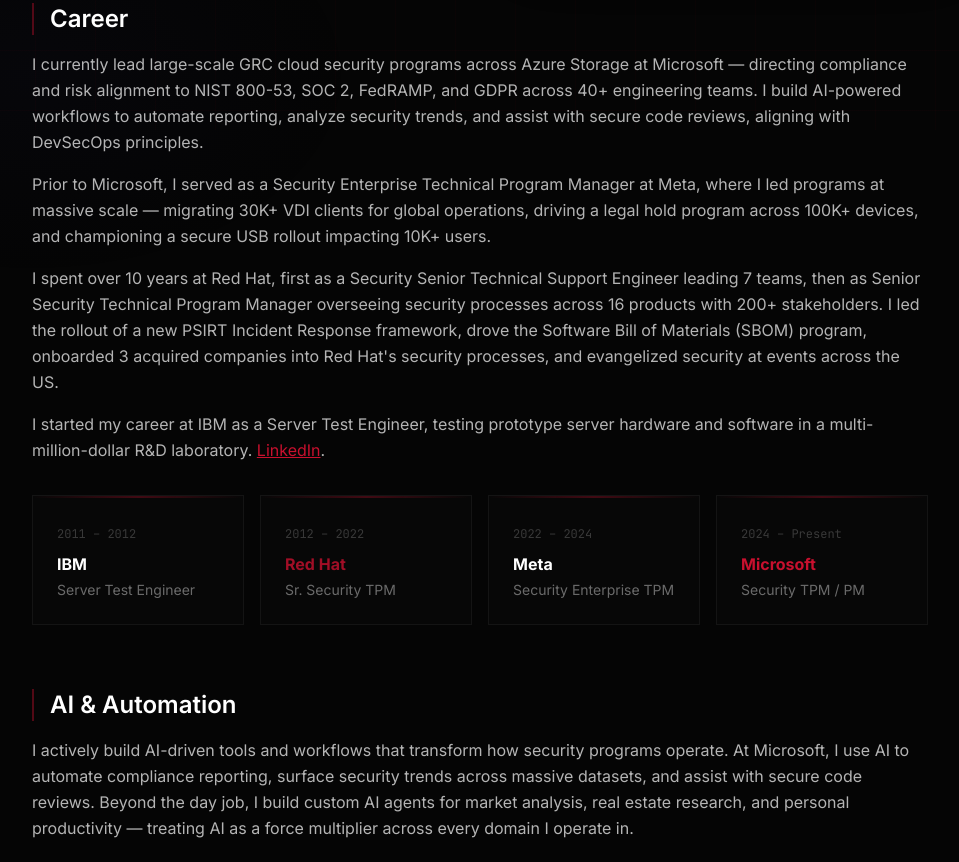
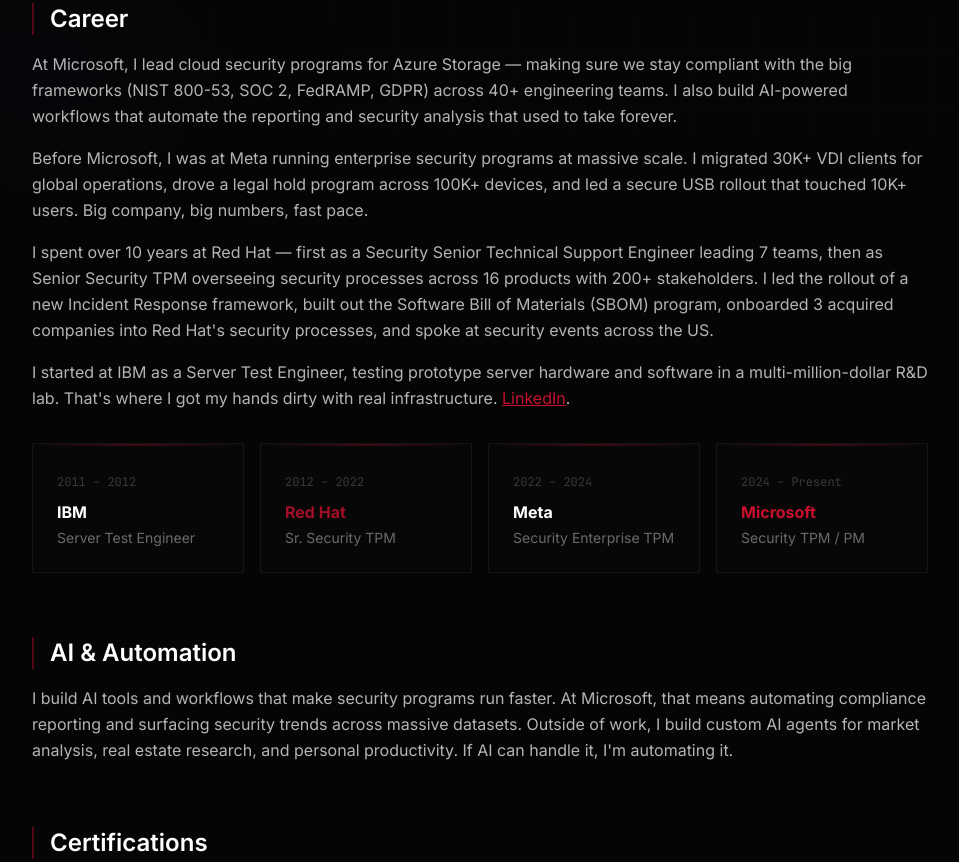
Before and after one commit to mtg-vox/bryantotty-site, a plain HTML site: page about.html in a window 1280 px wide. Shown: the part 685-1547 px from the top of the page, without its empty margins (160-1119 px from the left). Drawn offline with nearby package versions, Linux system fonts and the light colour scheme.

Commit message:
rewrite About page sections in natural conversational voice

```diff
--- a/about.html
+++ b/about.html
@@ -73,7 +73,7 @@
                 <div class="flex-1">
                     <h2 class="text-2xl font-semibold mb-4">Who is Bryan Totty?</h2>
                     <p class="text-white/70 leading-relaxed">
-                        I have had the opportunity to lead international business teams, hike remote mountainsides, perform in front of large audiences, and study wealth generation and investing. My friends describe me as driven and a supportive mentor. I aim to inspire others to explore beyond their perceived limitations.
+                        I've led international business teams, hiked remote mountainsides, performed in front of large audiences, and studied wealth generation and investing deeply. My friends describe me as driven and a supportive mentor. I aim to inspire others to explore beyond their perceived limitations.
                     </p>
                 </div>
                 <div class="w-full md:w-96 flex-shrink-0">
@@ -86,16 +86,16 @@
             <section class="reveal mb-16">
                 <h2 class="text-2xl font-semibold mb-4 border-l-2 border-glow/40 pl-4">Career</h2>
                 <p class="text-white/70 leading-relaxed mb-4">
-                    I currently lead large-scale GRC cloud security programs across Azure Storage at Microsoft — directing compliance and risk alignment to NIST 800-53, SOC 2, FedRAMP, and GDPR across 40+ engineering teams. I build AI-powered workflows to automate reporting, analyze security trends, and assist with secure code reviews, aligning with DevSecOps principles.
+                    At Microsoft, I lead cloud security programs for Azure Storage — making sure we stay compliant with the big frameworks (NIST 800-53, SOC 2, FedRAMP, GDPR) across 40+ engineering teams. I also build AI-powered workflows that automate the reporting and security analysis that used to take forever.
                 </p>
                 <p class="text-white/70 leading-relaxed mb-4">
-                    Prior to Microsoft, I served as a Security Enterprise Technical Program Manager at Meta, where I led programs at massive scale — migrating 30K+ VDI clients for global operations, driving a legal hold program across 100K+ devices, and championing a secure USB rollout impacting 10K+ users.
+                    Before Microsoft, I was at Meta running enterprise security programs at massive scale. I migrated 30K+ VDI clients for global operations, drove a legal hold program across 100K+ devices, and led a secure USB rollout that touched 10K+ users. Big company, big numbers, fast pace.
                 </p>
                 <p class="text-white/70 leading-relaxed mb-4">
-                    I spent over 10 years at Red Hat, first as a Security Senior Technical Support Engineer leading 7 teams, then as Senior Security Technical Program Manager overseeing security processes across 16 products with 200+ stakeholders. I led the rollout of a new PSIRT Incident Response framework, drove the Software Bill of Materials (SBOM) program, onboarded 3 acquired companies into Red Hat's security processes, and evangelized security at events across the US.
+                    I spent over 10 years at Red Hat — first as a Security Senior Technical Support Engineer leading 7 teams, then as Senior Security TPM overseeing security processes across 16 products with 200+ stakeholders. I led the rollout of a new Incident Response framework, built out the Software Bill of Materials (SBOM) program, onboarded 3 acquired companies into Red Hat's security processes, and spoke at security events across the US.
                 </p>
                 <p class="text-white/70 leading-relaxed">
-                    I started my career at IBM as a Server Test Engineer, testing prototype server hardware and software in a multi-million-dollar R&D laboratory. <a href="https://www.linkedin.com/in/bryantotty/" target="_blank" rel="noopener" class="text-glow hover:text-red-300 underline">LinkedIn</a>.
+                    I started at IBM as a Server Test Engineer, testing prototype server hardware and software in a multi-million-dollar R&D lab. That's where I got my hands dirty with real infrastructure. <a href="https://www.linkedin.com/in/bryantotty/" target="_blank" rel="noopener" class="text-glow hover:text-red-300 underline">LinkedIn</a>.
                 </p>
 
                 <!-- Career Timeline -->
@@ -127,7 +127,7 @@
             <section class="reveal mb-16">
                 <h2 class="text-2xl font-semibold mb-4 border-l-2 border-glow/40 pl-4">AI &amp; Automation</h2>
                 <p class="text-white/70 leading-relaxed">
-                    I actively build AI-driven tools and workflows that transform how security programs operate. At Microsoft, I use AI to automate compliance reporting, surface security trends across massive datasets, and assist with secure code reviews. Beyond the day job, I build custom AI agents for market analysis, real estate research, and personal productivity — treating AI as a force multiplier across every domain I operate in.
+                    I build AI tools and workflows that make security programs run faster. At Microsoft, that means automating compliance reporting and surfacing security trends across massive datasets. Outside of work, I build custom AI agents for market analysis, real estate research, and personal productivity. If AI can handle it, I'm automating it.
                 </p>
             </section>
 
@@ -253,7 +253,7 @@
             <!-- References -->
             <section class="reveal mb-16">
                 <h2 class="text-2xl font-semibold mb-4 border-l-2 border-glow/40 pl-4">In The Press</h2>
-                <p class="text-white/70 leading-relaxed mb-4">There is much more, and more to come...</p>
+                <p class="text-white/70 leading-relaxed mb-4">A few highlights — more on the way.</p>
                 <ul class="space-y-3">
                     <li><a href="https://www.thehypemagazine.com/2023/07/lyrical-rapper-b-totty-working-with-infamous-producer-lx-xander/" target="_blank" rel="noopener" class="text-glow hover:text-red-300 underline">Lyrical Rapper B. Totty Working With Infamous Producer LX Xander</a></li>
                     <li><a href="https://abc11.com/entertainment/red-hat-employee-makes-viral-rap-video-about-raleigh/1185323/" target="_blank" rel="noopener" class="text-glow hover:text-red-300 underline">Red Hat employee makes viral rap video about Raleigh</a></li>
```
